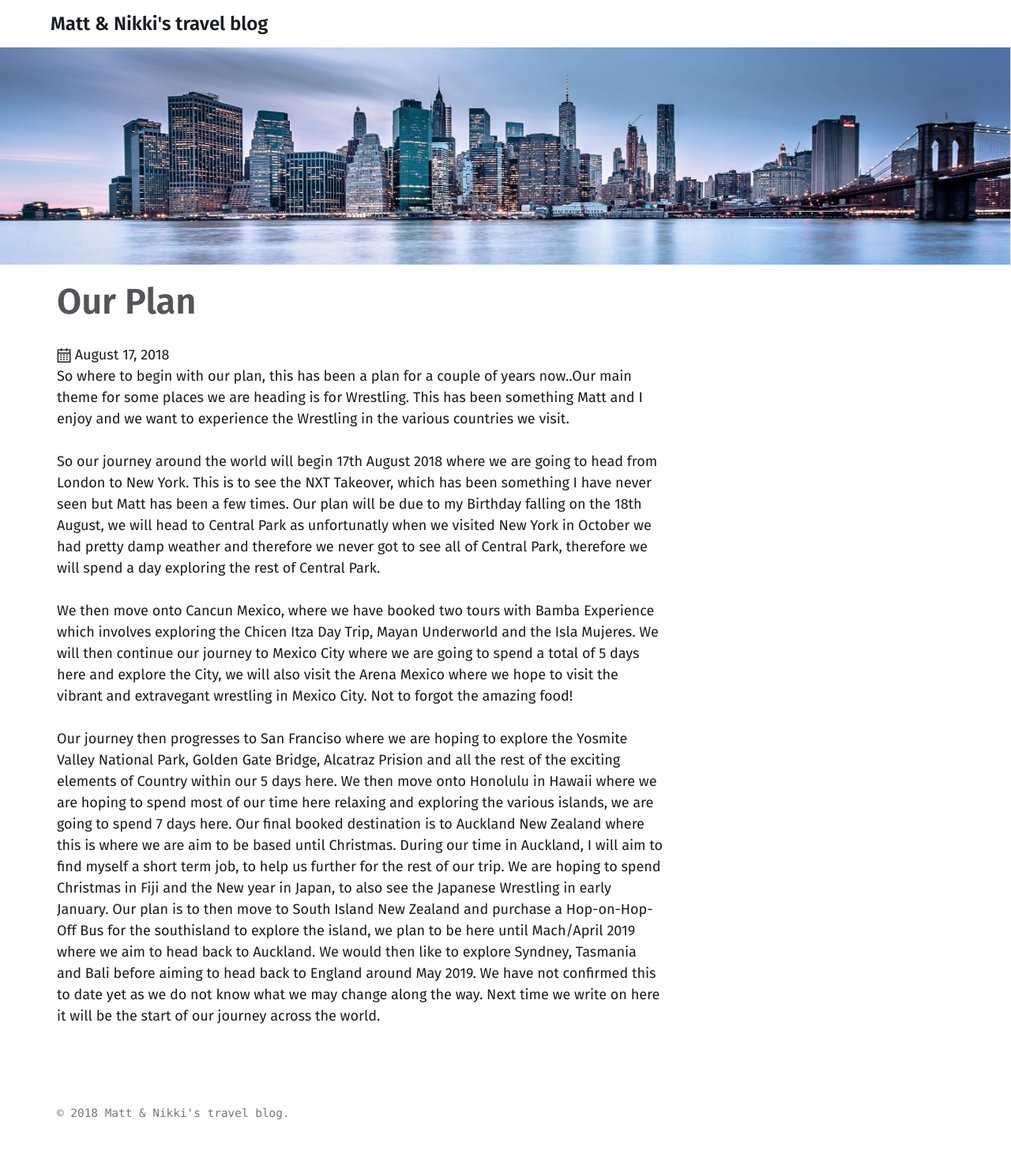
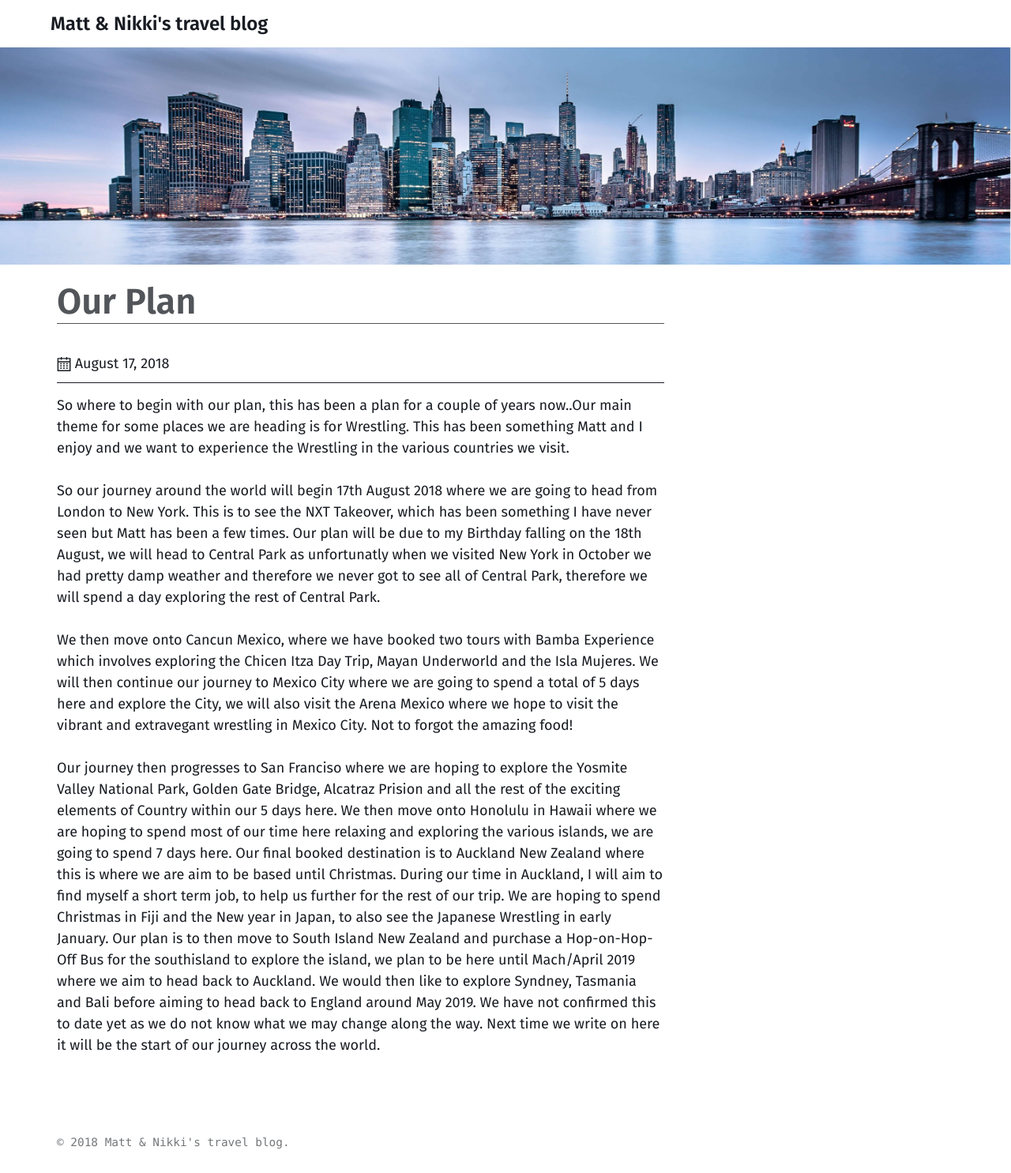
Before and after one commit to mattwalter91/Travel-Blog, a Jekyll site: the page built from _posts/2018-08-17-The-Plan.markdown, in a window 1280 px wide. Shown: the whole page at 79% size. Built offline with Jekyll 4.4.1, drawn with Linux system fonts in a browser that asks for light colours; before the commit the page ends 1448 px from its top, so only the background shows below that.

Commit message:
Post heading style

```diff
--- a/_layouts/post.html
+++ b/_layouts/post.html
@@ -5,7 +5,7 @@ layout: default
   <div class="inner">
     <article class="entry-wrap">
       <div class="entry-content">
-				<h1>{{page.title}}</h1>
+				<h1 class="postTitle">{{page.title}}</h1>
 				<div class="date">
 					<span class="icon">{% include icon-calendar.svg %}</span>
 					<time class="entry-time" datetime="{{ page.date | date_to_xmlschema }}">{{ page.date | date: "%B %-d, %Y" }}</time>
--- a/_sass/custom.scss
+++ b/_sass/custom.scss
@@ -11,3 +11,14 @@
 .initial-content{
 	padding-top: 20px;
 }
+
+.entry-content{
+	.postTitle{
+		border-bottom: 1px solid;
+	}
+	.date{
+		border-bottom: 1px solid;
+		margin-bottom: 15px;
+		padding: 10px 0;
+	}
+}
```
